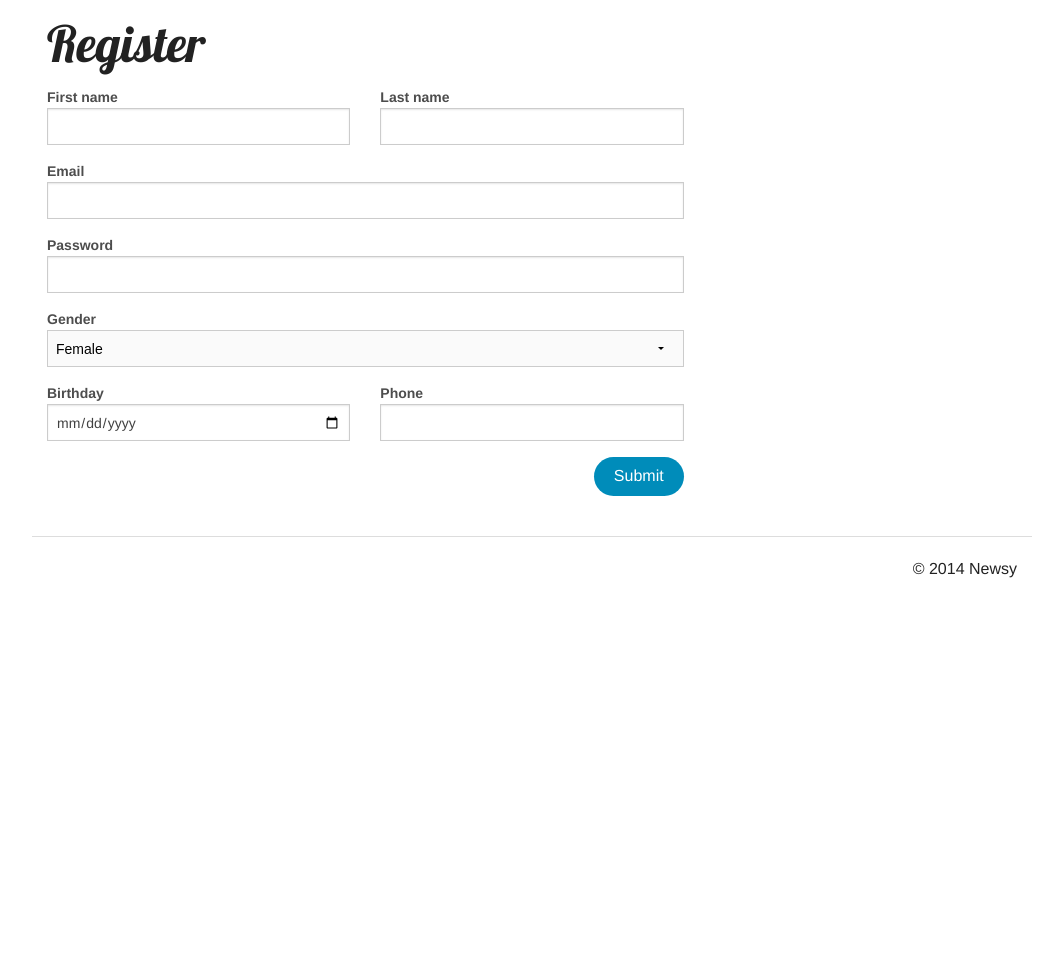
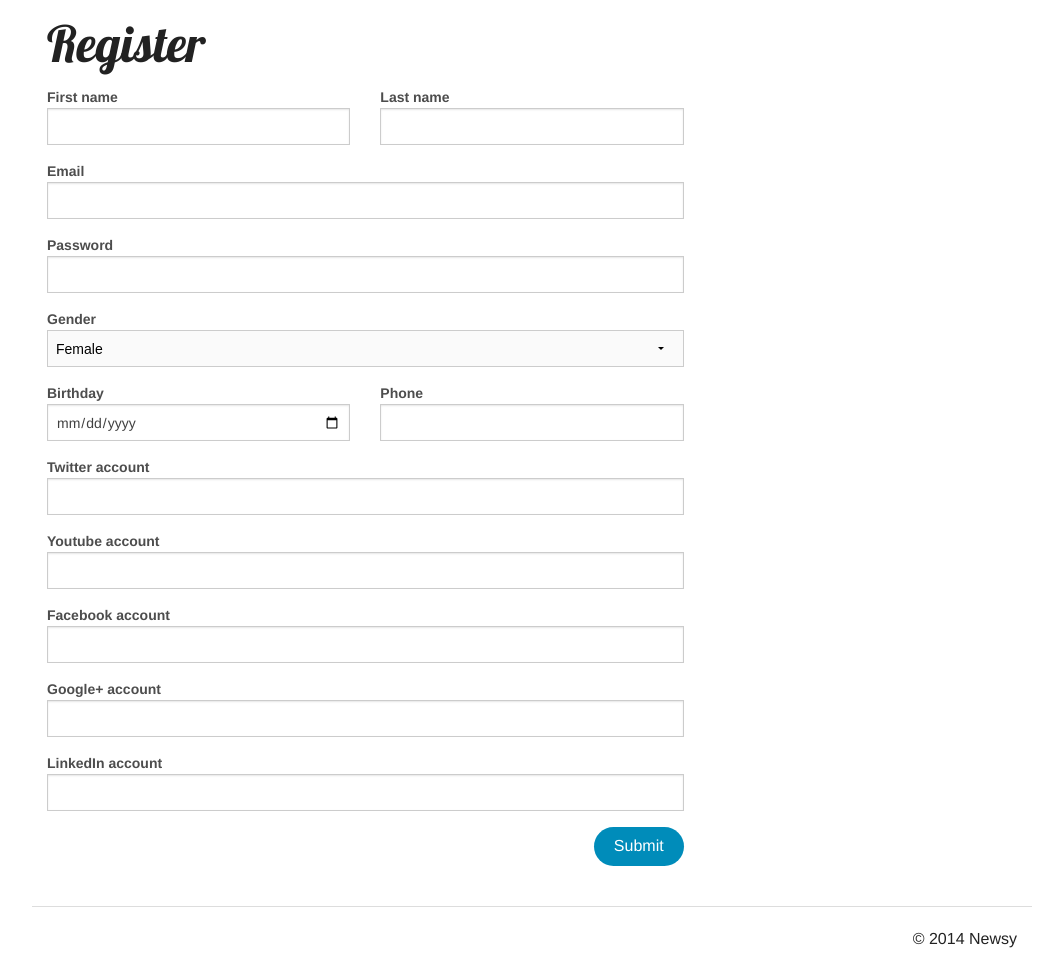
Before and after one commit to tiagoc/Newsy, a PHP site: page /pages/createuser.php in a window 1280 px wide. Shown: the part 145-1117 px from the top of the page, without its empty margins (108-1171 px from the left). Before the commit the page ends 723 px from the top, so only its background shows below. Run offline with PHP 8.4, Linux system fonts and the light colour scheme.

Commit message:
Added social accounts to user register form.

```diff
--- a/pages/createuser.php
+++ b/pages/createuser.php
@@ -53,7 +53,32 @@
                 </div>
                 <div class="row">
                     <div class="large-8 columns">
-                        <label for="birthday"><b></b></label>
+                        <label for="twitter"><b>Twitter account</b></label>
+                        <input type="url" name="twitter"/>
+                    </div>
+                </div>
+                <div class="row">
+                    <div class="large-8 columns">
+                        <label for="youtube"><b>Youtube account</b></label>
+                        <input type="url" name="youtube"/>
+                    </div>
+                </div>
+                <div class="row">
+                    <div class="large-8 columns">
+                        <label for="facebook"><b>Facebook account</b></label>
+                        <input type="url" name="facebook"/>
+                    </div>
+                </div>
+                <div class="row">
+                    <div class="large-8 columns">
+                        <label for="googleplus"><b>Google+ account</b></label>
+                        <input type="url" name="googleplus"/>
+                    </div>
+                </div>
+                <div class="row">
+                    <div class="large-8 columns">
+                        <label for="linkedin"><b>LinkedIn account</b></label>
+                        <input type="url" name="linkedin"/>
                     </div>
                 </div>
                 <div class="row">
```
